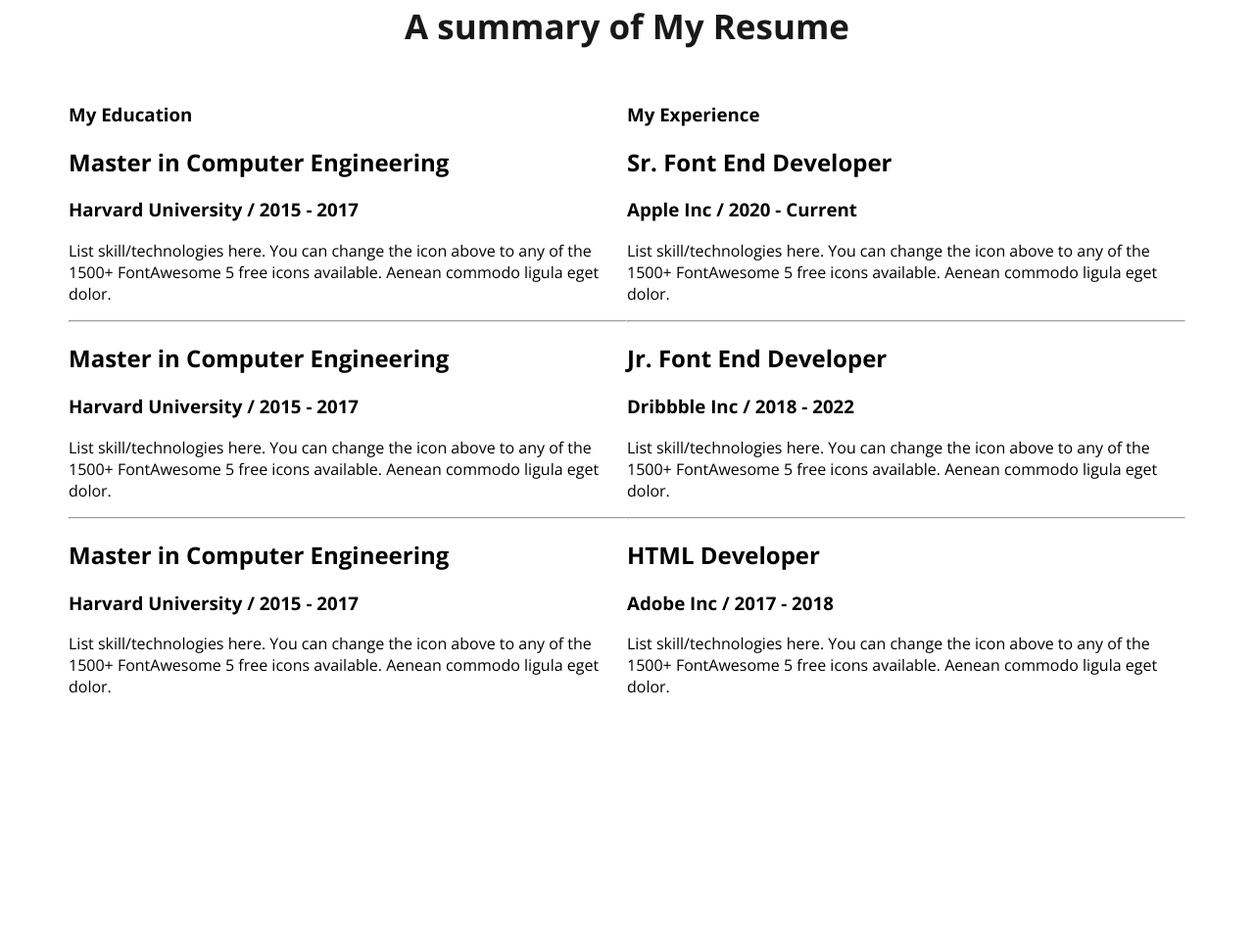
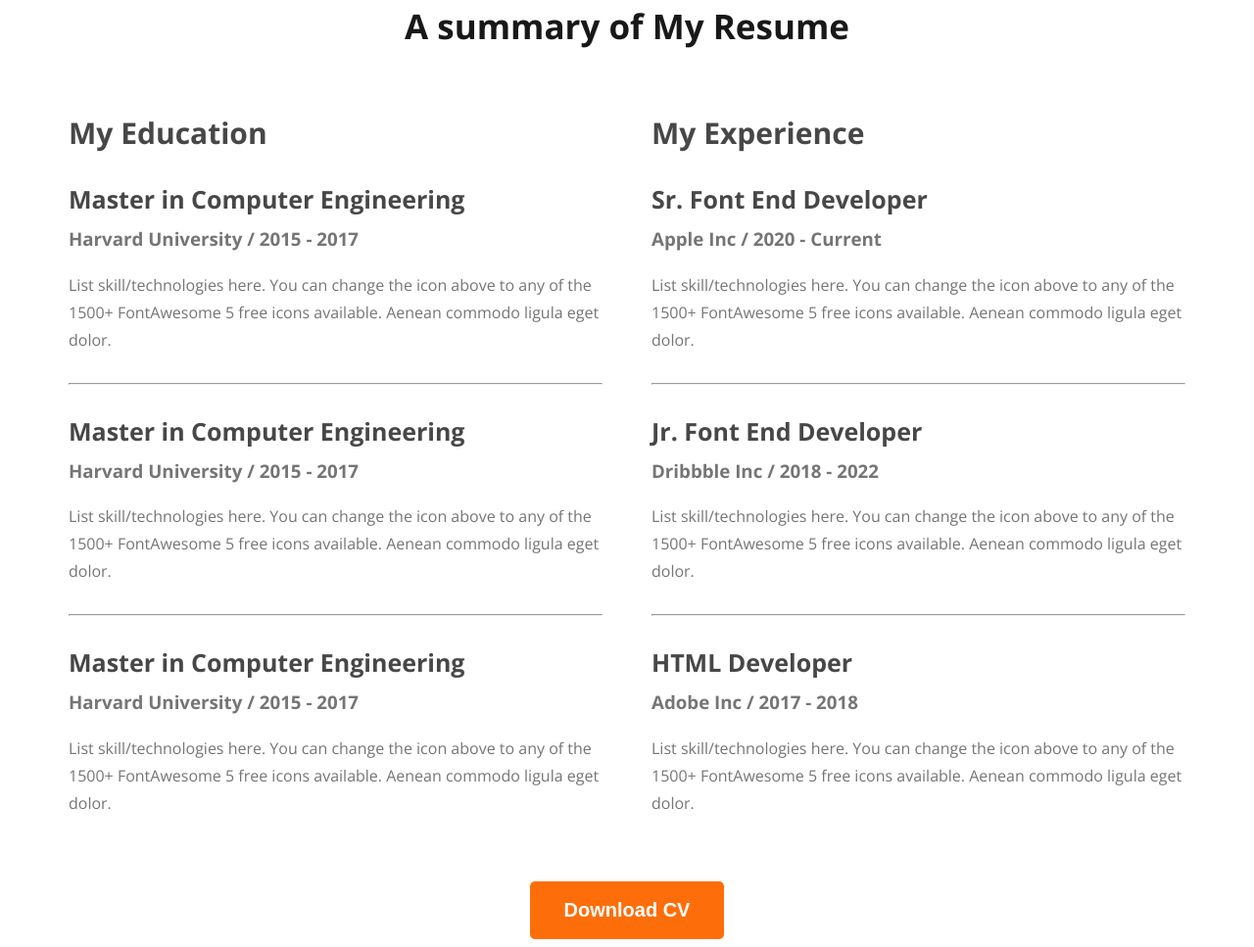
Before and after one commit to sydur6306/simple-website, a plain HTML site: page index.html in a window 1280 px wide. Shown: the part 2413-3380 px from the top of the page at 98% size. Before the commit the page ends 3149 px from the top, so only its background shows below. Drawn offline with nearby package versions, Linux system fonts and the light colour scheme; files whose address does not match are found by name.

Commit message:
finished section

```diff
--- a/css/style.css
+++ b/css/style.css
@@ -150,4 +150,31 @@ main section {
 }
 .resume-container {
   display: flex;
+  gap: 50px;
 }
+.resume-column-title {
+  color: #474747;
+  font-size: 30px;
+  font-weight: 700;
+}
+.resume-item-description,
+.resume-item-institute {
+  color: #757575;
+  line-height: 28px; /* 175% */
+}
+.resume-item-institute {
+  margin-top: 0;
+}
+.resume-item-title {
+  color: #474747;
+  font-size: 25px;
+  font-weight: 700;
+  margin-bottom: 10px;
+}
+.resume-container hr {
+  margin: 30px 0;
+}
+.download-cv {
+  text-align: center;
+  margin-top: 50px;
+}
--- a/index.html
+++ b/index.html
@@ -197,6 +197,9 @@
 
           </div>
         </div>
+        <div class="download-cv">
+          <button class="btn-primary">Download CV</button>
+        </div>
       </section>
     </main>
   </body>
```
